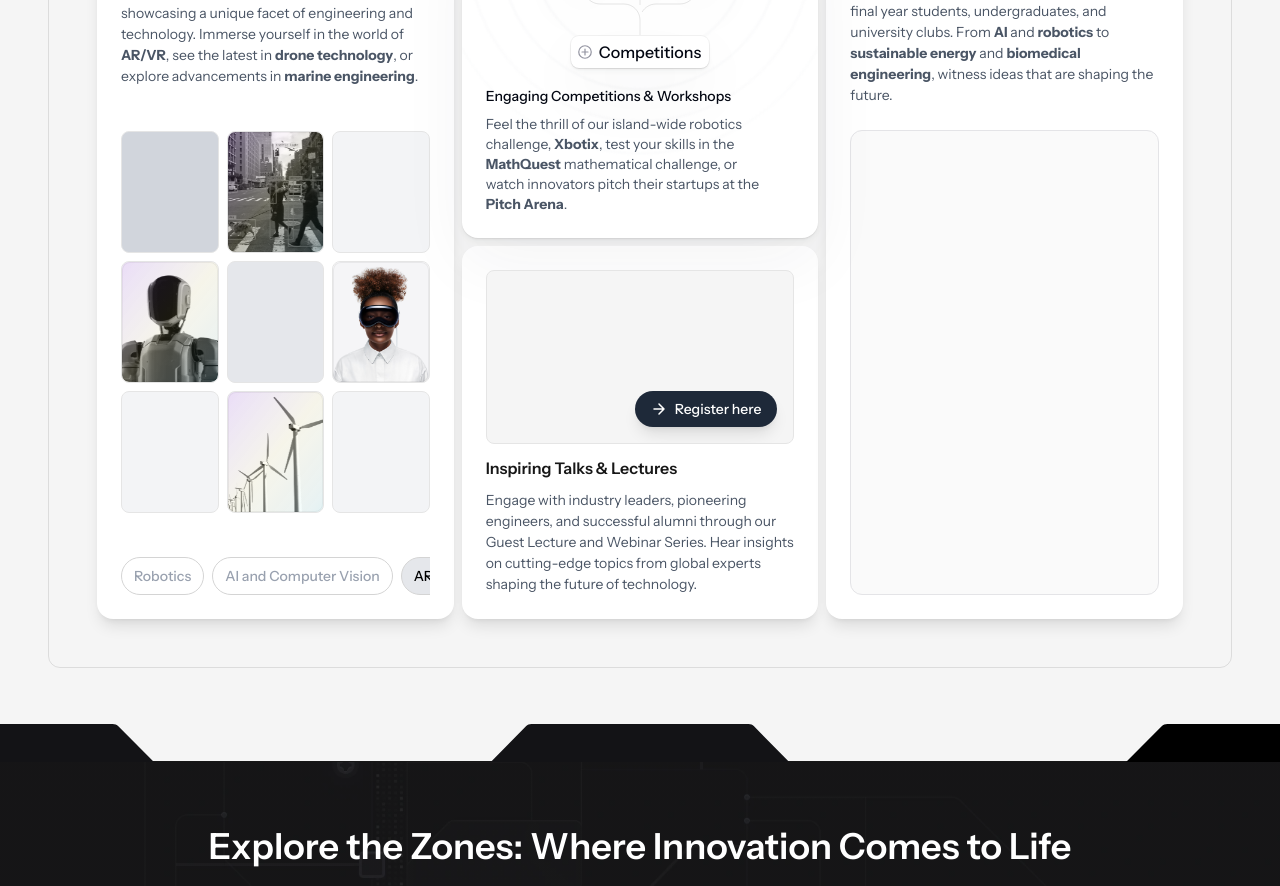
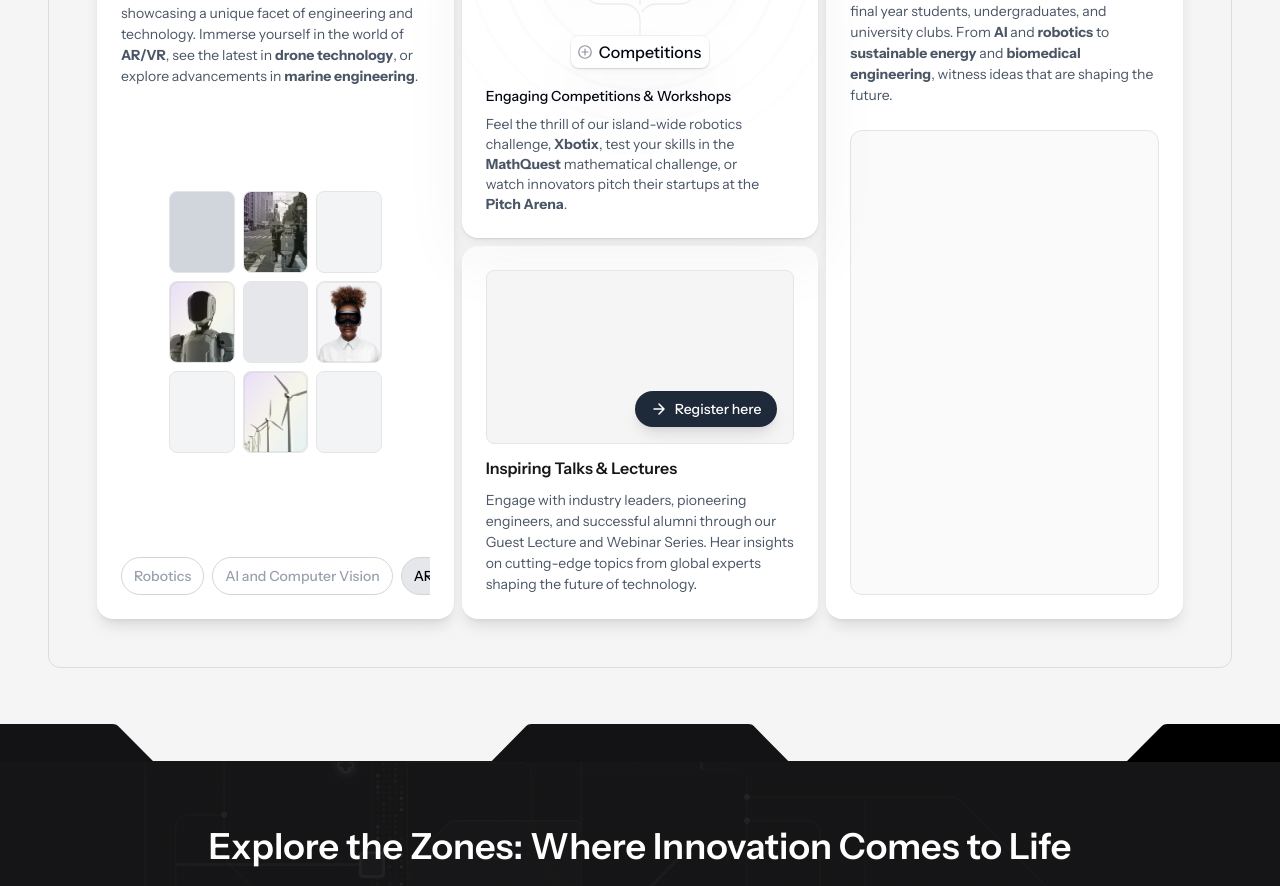
Before and after one commit to Rextro-Exhibition-2025/Rextro-Web-Main, a Next.js app: page / in a window 1280 px wide. Shown: the part 2140-3026 px from the top of the page. Built offline with nearby package versions, Linux system fonts and the light colour scheme.

Commit message:
feat: add padding to Interactive Image Grid in WhatToExpect component

```diff
--- a/src/components/Homepage/WhatToExpect.tsx
+++ b/src/components/Homepage/WhatToExpect.tsx
@@ -125,7 +125,7 @@ const WhatToExpect = () => {
               </div>
 
               {/* Interactive Image Grid - 3x3 Layout with 4:5 ratio cells */}
-              <div className="w-full grid grid-cols-3 gap-2">
+              <div className="w-full p-12 grid grid-cols-3 gap-2">
                 {/* Row 1 */}
                 <div className="relative w-full aspect-[4/5] rounded-lg overflow-hidden bg-gray-300 border border-neutral-200" />
 
```
